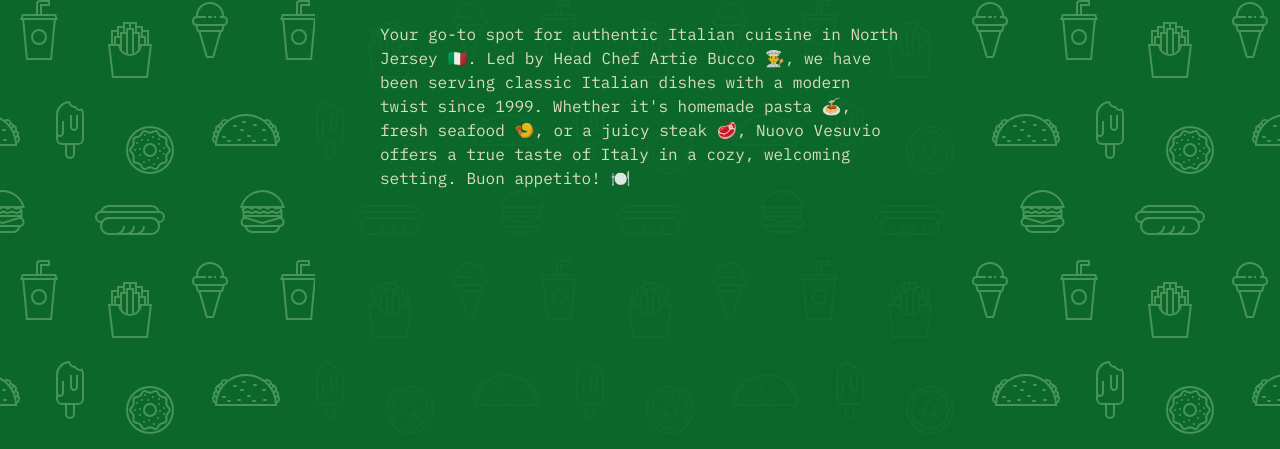
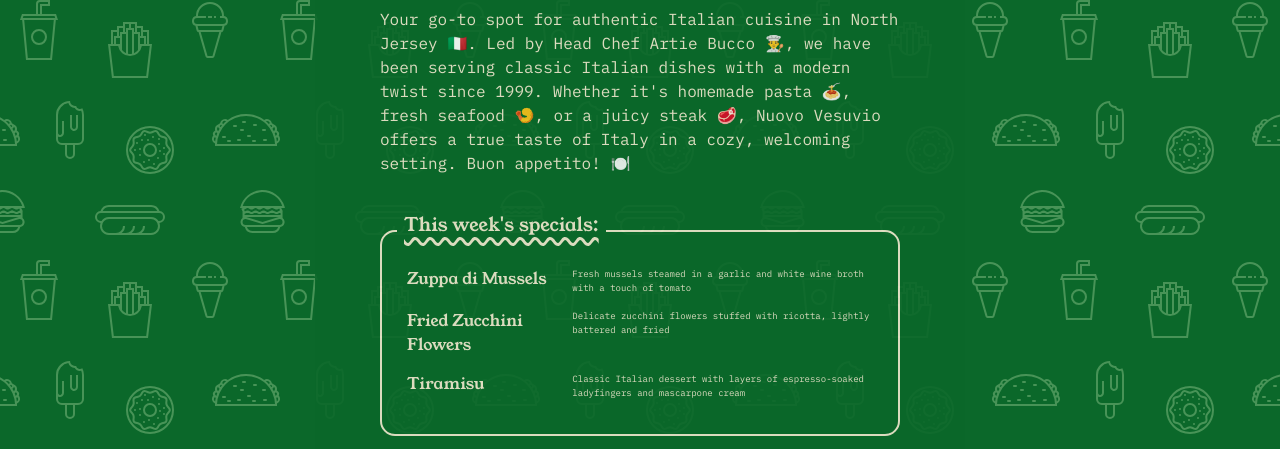
Before and after one commit to s111ew/odin-restaurant-page, a website built with webpack: page src/index.html in a window 1280 px wide. Shown: the part 330-779 px from the top of the page. Built offline with nearby package versions, Linux system fonts and the light colour scheme.

Commit message:
Add specials section

```diff
--- a/src/home.js
+++ b/src/home.js
@@ -17,14 +17,46 @@
           steak 🥩, Nuovo Vesuvio offers a true taste of Italy in a cozy, welcoming
           setting. Buon appetito! 🍽️`;
 
+    const specialsContainer = document.createElement("div");
+    specialsContainer.classList.add("specials-container");
+
+    const specialsTitle = document.createElement("h3")
+    specialsTitle.textContent = "This week's specials:"
+    specialsContainer.appendChild(specialsTitle);
+
     const headerContainer = document.createElement("div");
-    headerContainer.classList.add("home-header-container")
+    headerContainer.classList.add("home-header-container");
+
+    function createSpecial(name, description) {
+
+        const specialItem = document.createElement("span");
+        specialItem.classList.add("specials-dish");
+        specialItem.textContent = name;
+
+        const specialItemDesc = document.createElement("span");
+        specialItemDesc.classList.add("specials-desc");
+        specialItemDesc.textContent = description;
+
+        specialsContainer.appendChild(specialItem);
+        specialsContainer.appendChild(specialItemDesc);
+    }
+
+    const specials = [
+        { name: "Zuppa di Mussels", description: "Fresh mussels steamed in a garlic and white wine broth with a touch of tomato" },
+        { name: "Fried Zucchini Flowers", description: "Delicate zucchini flowers stuffed with ricotta, lightly battered and fried" },
+        { name: "Tiramisu", description: "Classic Italian dessert with layers of espresso-soaked ladyfingers and mascarpone cream" }
+    ]
+
+    specials.forEach(special => {
+        createSpecial(special.name, special.description);
+    })
 
     headerContainer.appendChild(homeHeader);
     headerContainer.appendChild(homeHeaderSpan);
 
     homeContainer.appendChild(headerContainer);
     homeContainer.appendChild(homePara);
+    homeContainer.appendChild(specialsContainer)
 
     mainContent.appendChild(homeContainer);
 }
--- a/src/index.js
+++ b/src/index.js
@@ -62,7 +62,17 @@
     })
 }
 
+function addLogoEventListener () {
+    const logo = document.querySelector(".logo-image");
+
+    logo.addEventListener("click", () => {
+        unpaintContent();
+        paintHome();
+    })
+}
+
 window.onload = function() {
     paintHome();
     addTabListeners();
+    addLogoEventListener();
 }
--- a/src/style.css
+++ b/src/style.css
@@ -76,7 +76,7 @@
     flex-direction: column;
     justify-content: center;
     align-items: center;
-    margin: 25px 0 55px 0;
+    margin: 10px 0 55px 0;
     width: 100%;
   }
 
@@ -106,14 +106,14 @@
     transform: scale(1.05);
   }
 
-  .logo {
-    font-size: 80px;
-  }
-
   .logo-image {
     width: 200px;
     transform: rotate(6deg);
     margin: 35px 0;
+  }
+
+  .logo-image:hover {
+    cursor: pointer;
   }
 
   #content {
@@ -140,6 +140,35 @@
 
   p {
     font-size: 16px;
+  }
+
+  .specials-container {
+    position: relative;
+    display: grid;
+    grid-template-columns: 1fr 2fr;
+    gap: 15px;
+    border: 2px solid var(--text-color);
+    border-radius: 15px;
+    margin: 55px 0;
+    padding: 35px 25px;
+  }
+
+  .specials-container > h3 {
+    position: absolute;
+    top: -11px;
+    left: 15px;
+    background-color: var(--body-background);
+    padding: 0 7px;
+    text-decoration: wavy underline 3px;
+    text-underline-offset: 6px;
+  }
+
+  .specials-dish {
+    font-family: "Young Serif", serif;
+  }
+
+  .specials-desc {
+    font-size: 9px;
   }
 
   .menu-container {
```
